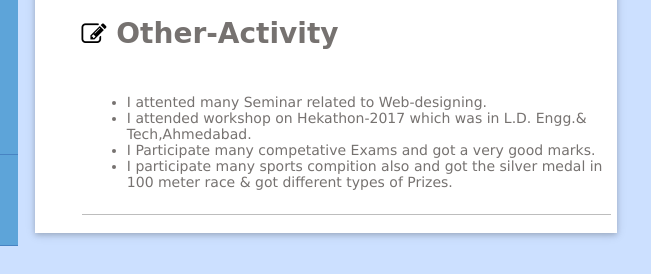
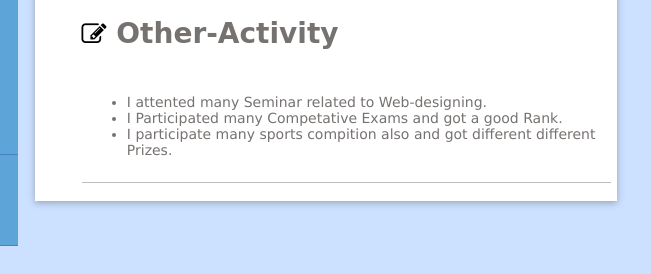
Before and after one commit to riddhi397/riddhi397.github.io, a plain HTML site: page index.html in a window 1280 px wide. Shown: the part 753-1027 px from the top of the page, 498-1149 px from the left. Drawn offline with Linux system fonts and the light colour scheme; a web font is replaced by a local one.

Commit message:
Update index.html

```diff
--- a/index.html
+++ b/index.html
@@ -97,13 +97,10 @@
 							I attented many Seminar related to Web-designing.
 						</li>
 						<li>
-							I attended workshop on Hekathon-2017 which was in L.D. Engg.& Tech,Ahmedabad.
-							</li>
-						<li>
-							I Participate many competative Exams and got a very good marks.
+							I Participated many Competative Exams and got a good Rank.
 						</li>
 						<li>
-							I participate many sports compition also and got the silver medal in 100 meter race & got different types of Prizes.
+							I participate many sports compition also and got different different Prizes.
 
 						</li>
 					</ul>
```
